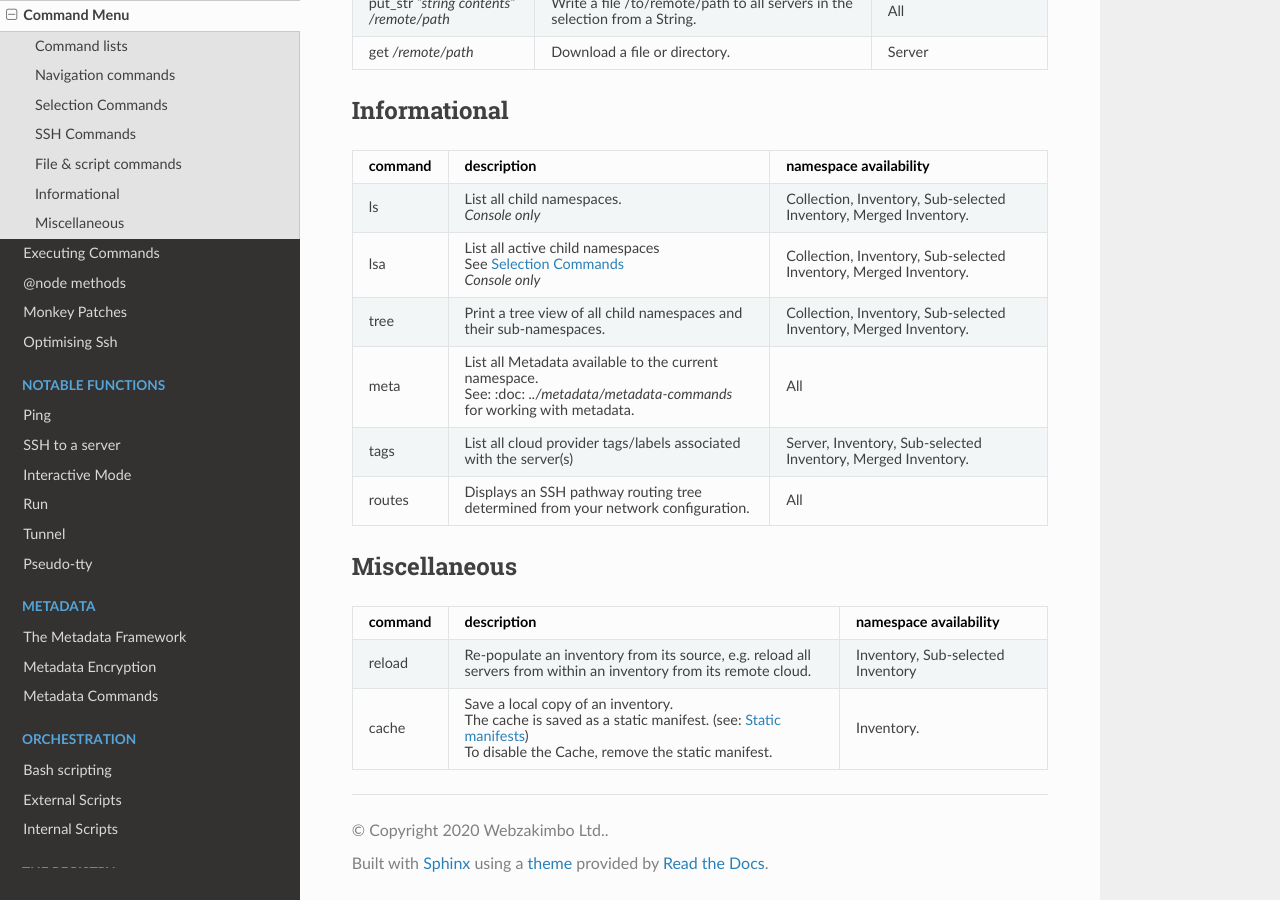
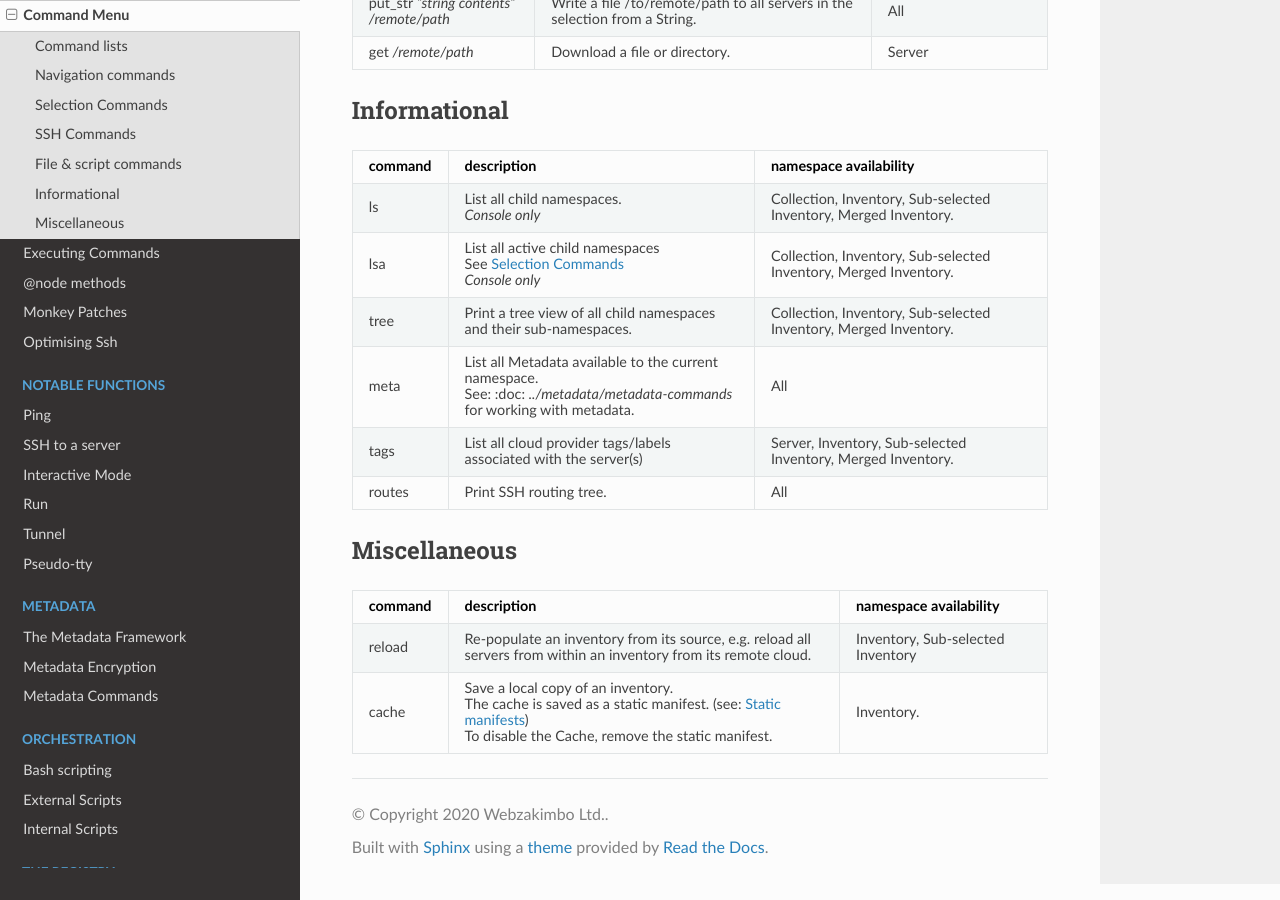
Before and after one commit to webzakimbo/bcome-read-the-docs, a Sphinx documentation site: the page built from docs/source/usage/command-menu.rst, in a window 1280 px wide and 900 px high, scrolled down 2306 px. Built offline with Sphinx 7.4.7 and the Read the Docs theme 2.0.0, drawn with Linux system fonts in a browser that asks for light colours; pages that are not in the unit, such as notebooks, are missing from menus.

Commit message:
Simplified description of 'routes' command

```diff
--- a/docs/source/usage/command-menu.rst
+++ b/docs/source/usage/command-menu.rst
@@ -201,9 +201,7 @@ Informational
 |  tags                       |  List all cloud provider tags/labels | Server, Inventory, Sub-selected       |
 | 			      |  associated with the server(s)       | Inventory, Merged Inventory.          |
 +-----------------------------+--------------------------------------+---------------------------------------+
-|  routes		      |  Displays an SSH pathway routing tree| All				     |
-|   			      |  determined from your network        |					     |
-|			      |  configuration.	                     |					     |
+|  routes		      |  Print SSH routing tree.             | All				     |
 +-----------------------------+--------------------------------------+---------------------------------------+
 
 
```
